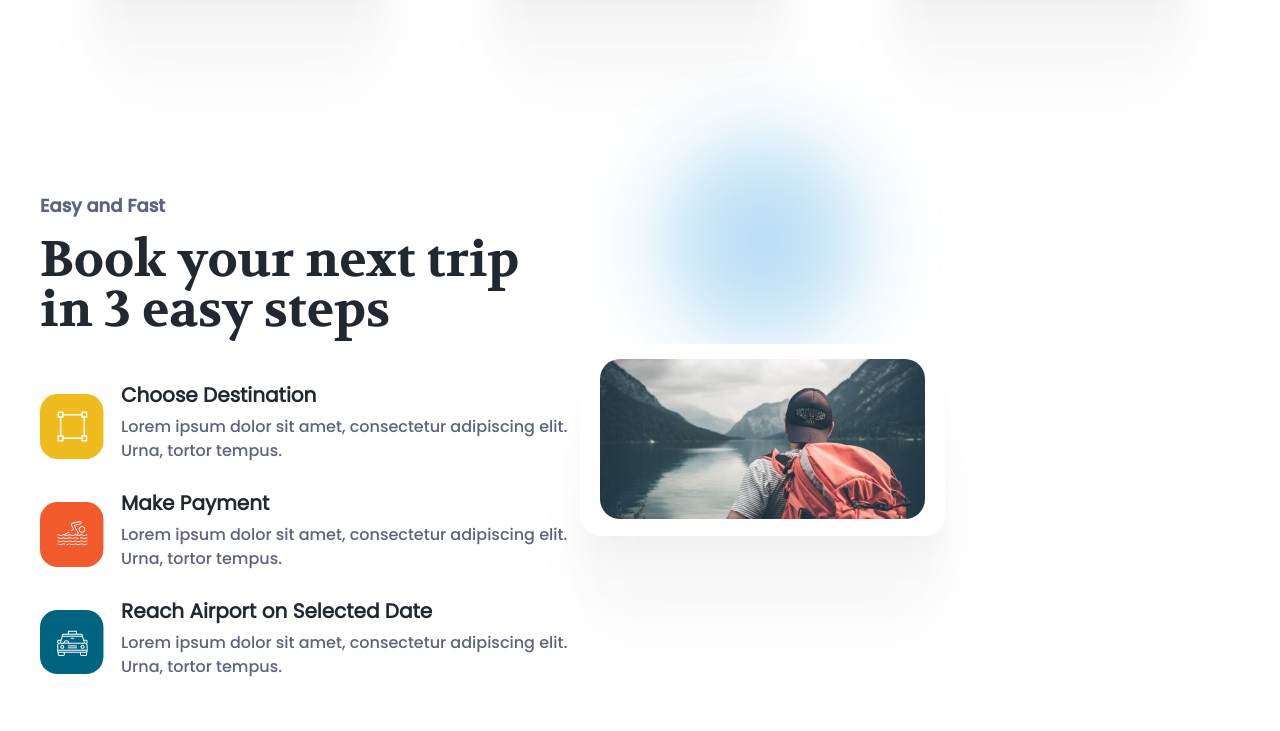
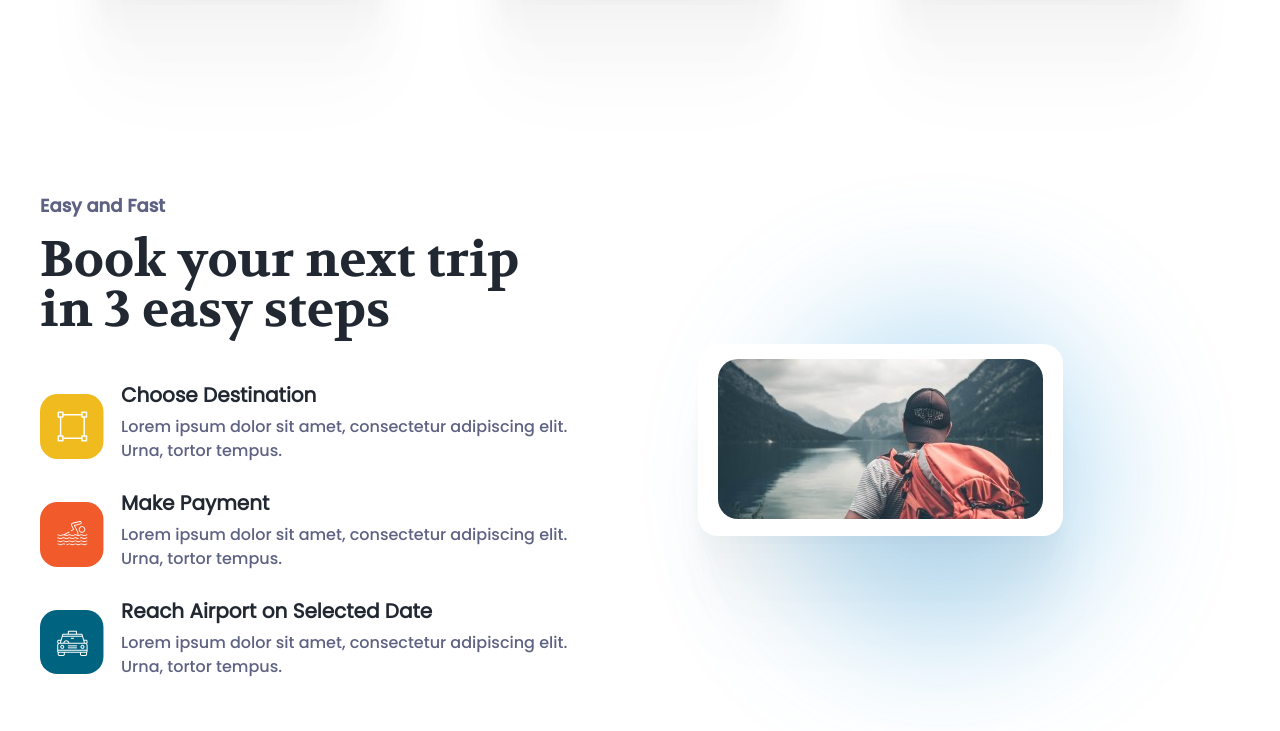
Before and after one commit to fahimfaisaal/jaddo, a website built with Vite: page src/index.html in a window 1280 px wide. Shown: the part 2261-2992 px from the top of the page. Built offline with nearby package versions, Linux system fonts and the light colour scheme.

Commit message:
feat: add responsive of right trip

```diff
--- a/src/styles/responsive.css
+++ b/src/styles/responsive.css
@@ -43,6 +43,13 @@
   .trip__right {
     display: grid;
     place-items: center;
+
+    flex-basis: 50%;
+  }
+
+  .trip__right-overlap {
+    top: -20%;
+    left: 10%;
   }
 
   .wave {
```
